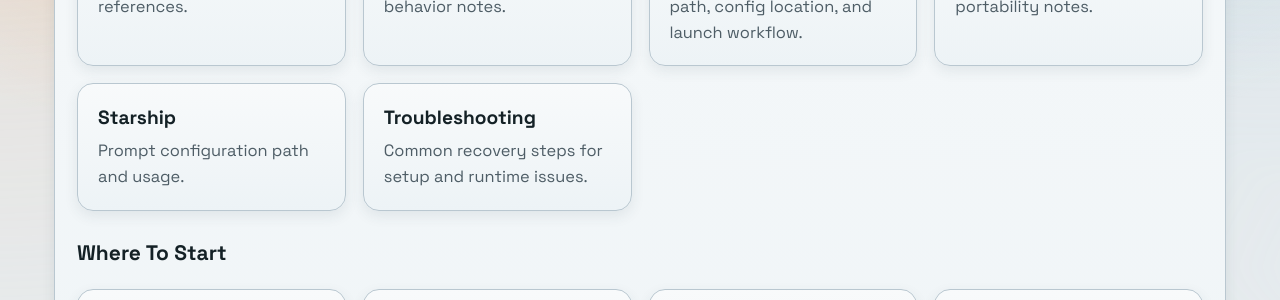
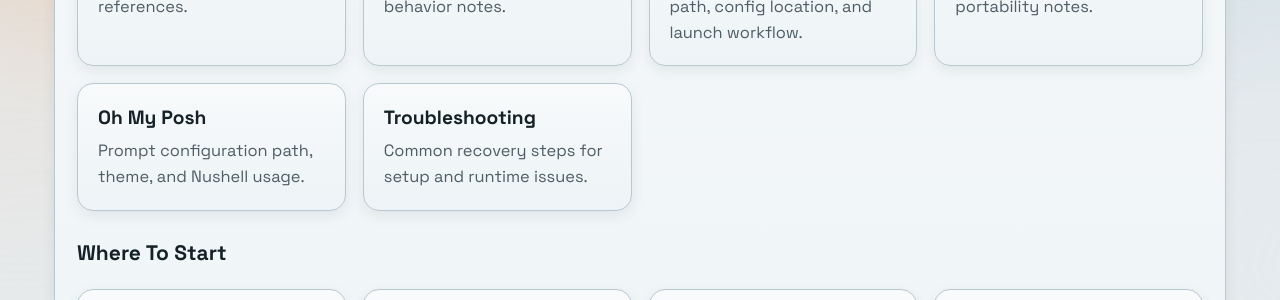
Before and after one commit to nchandar/dotfiles, an MkDocs documentation site: the page built from docs/index.md, in a window 1280 px wide and 1390 px high. Shown: the part 611-911 px from the top of the window. Built offline with MkDocs 1.6.1 and Material for MkDocs 9.7.7, drawn with Linux system fonts in a browser that asks for light colours; comment, search, counter and statistics services are not loaded.

Commit message:
Replace starship with grouped oh-my-posh prompt

```diff
--- a/docs/index.md
+++ b/docs/index.md
@@ -37,9 +37,9 @@
     <strong>Ghostty</strong>
     <span>Terminal configuration and portability notes.</span>
   </a>
-  <a class="link-card" href="tools/starship/">
-    <strong>Starship</strong>
-    <span>Prompt configuration path and usage.</span>
+  <a class="link-card" href="tools/oh-my-posh/">
+    <strong>Oh My Posh</strong>
+    <span>Prompt configuration path, theme, and Nushell usage.</span>
   </a>
   <a class="link-card" href="troubleshooting/">
     <strong>Troubleshooting</strong>
--- a/docs/javascripts/header-home-link.js
+++ b/docs/javascripts/header-home-link.js
@@ -10,7 +10,7 @@
     "nvim": "Neovim",
     "nushell": "Nushell",
     "ghostty": "Ghostty",
-    "starship": "Starship",
+    "oh-my-posh": "Oh My Posh",
     "aerospace": "AeroSpace",
     "hammerspoon": "Hammerspoon",
     "tmux": "tmux",
--- a/mkdocs.yml
+++ b/mkdocs.yml
@@ -65,5 +65,5 @@ nav:
     - Nushell: tools/nushell.md
     - Yazi: tools/yazi.md
     - Ghostty: tools/ghostty.md
-    - Starship: tools/starship.md
+    - Oh My Posh: tools/oh-my-posh.md
   - Troubleshooting: troubleshooting.md
```
Also changed, not shown: README.md (+2 -2 lines), docs/keyboard-shortcuts.md (+1 -1 lines), docs/setup/symlinks.md (+1 -1 lines), docs/tools/index.md (+1 -1 lines), docs/tools/nushell.md (+1 -0 lines), docs/tools/oh-my-posh.md (added, +8 -0 lines), docs/tools/starship.md (deleted, +0 -4 lines), 6 other files.
